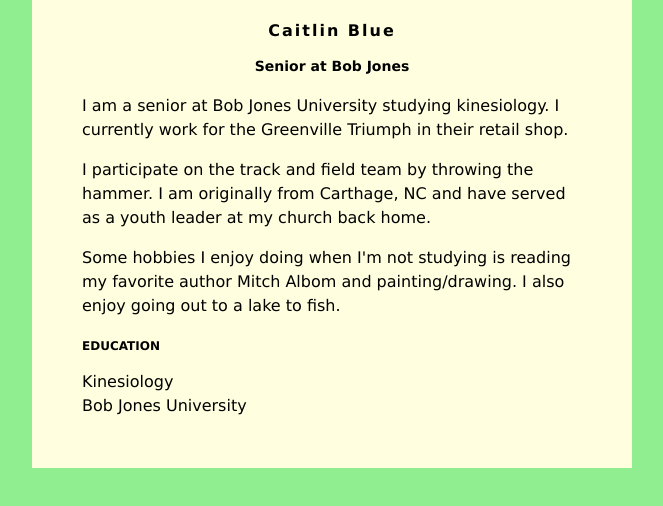
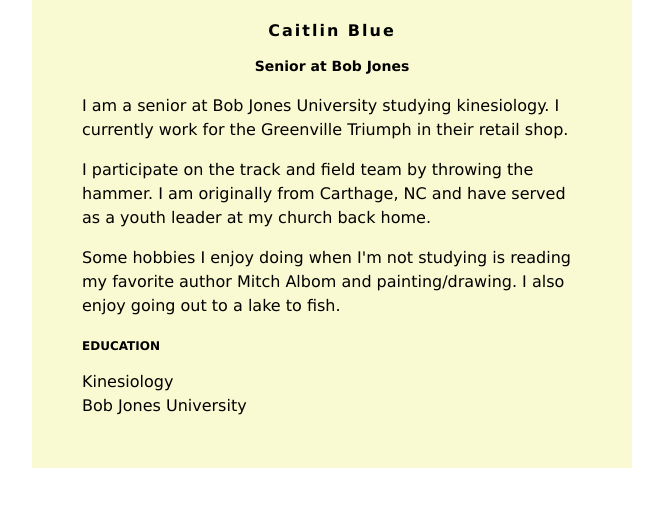
Before and after one commit to bluebird0325/bluebird0325.github.io, a plain HTML site: page index.html in a window 1280 px wide. Shown: the whole page, without its empty margins (308-971 px from the left). Drawn offline with Linux system fonts and the light colour scheme.

Commit message:
Update index.html

```diff
--- a/index.html
+++ b/index.html
@@ -2,11 +2,11 @@
 <head>
 <style>
 body {
-    background: lightgreen;
+    background: deepseagreen;
     font-family: Verdana;
 }
 #content {
-    background: lightyellow;
+    background: lightgoldenrodyellow;
     min-width: 200px;
     max-width: 500px;
     padding: 50px;
```
